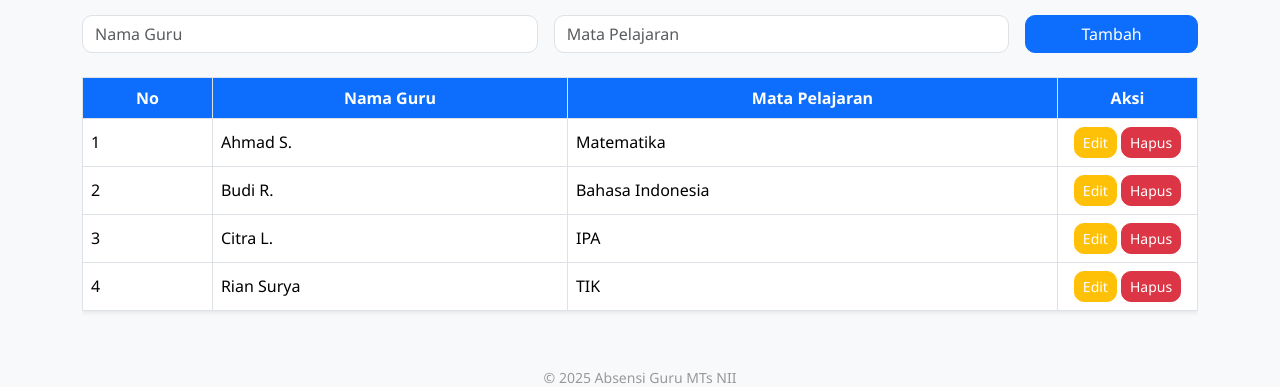
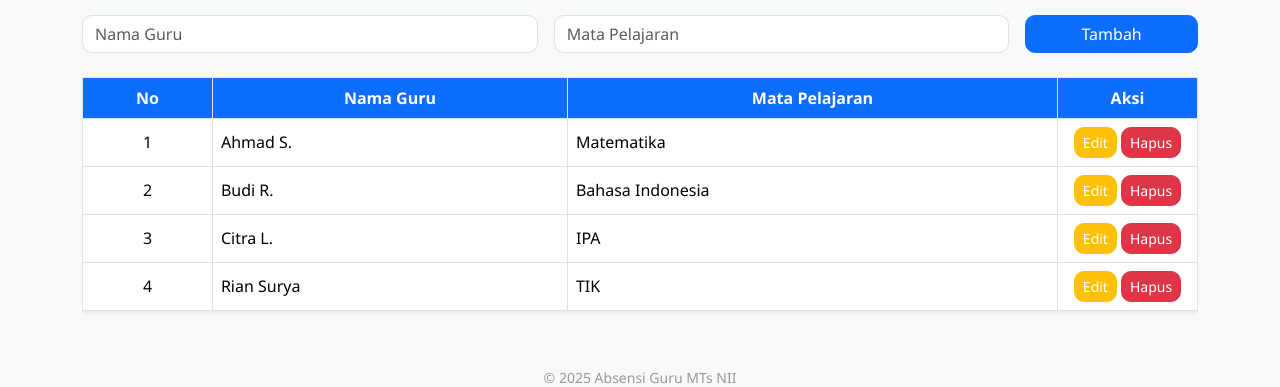
Before and after one commit to nostsan/absensi-guru, a Flask app: page /guru in a window 1280 px wide. Shown: the part 123-510 px from the top of the page. Run offline with Flask 3, Linux system fonts and the light colour scheme; a user stored in the database is signed in; data comes from the database, SQL or seed files in the repository.

Commit message:
Update guru.html

```diff
--- a/templates/guru.html
+++ b/templates/guru.html
@@ -93,7 +93,7 @@
             <tbody>
                 {% for guru in data_guru %}
                 <tr>
-                    <td>{{ loop.index }}</td>
+                    <td class="text-center">{{ loop.index }}</td>
                     <td>{{ guru[1] }}</td>
                     <td>{{ guru[2] }}</td>
                     <td>
```
